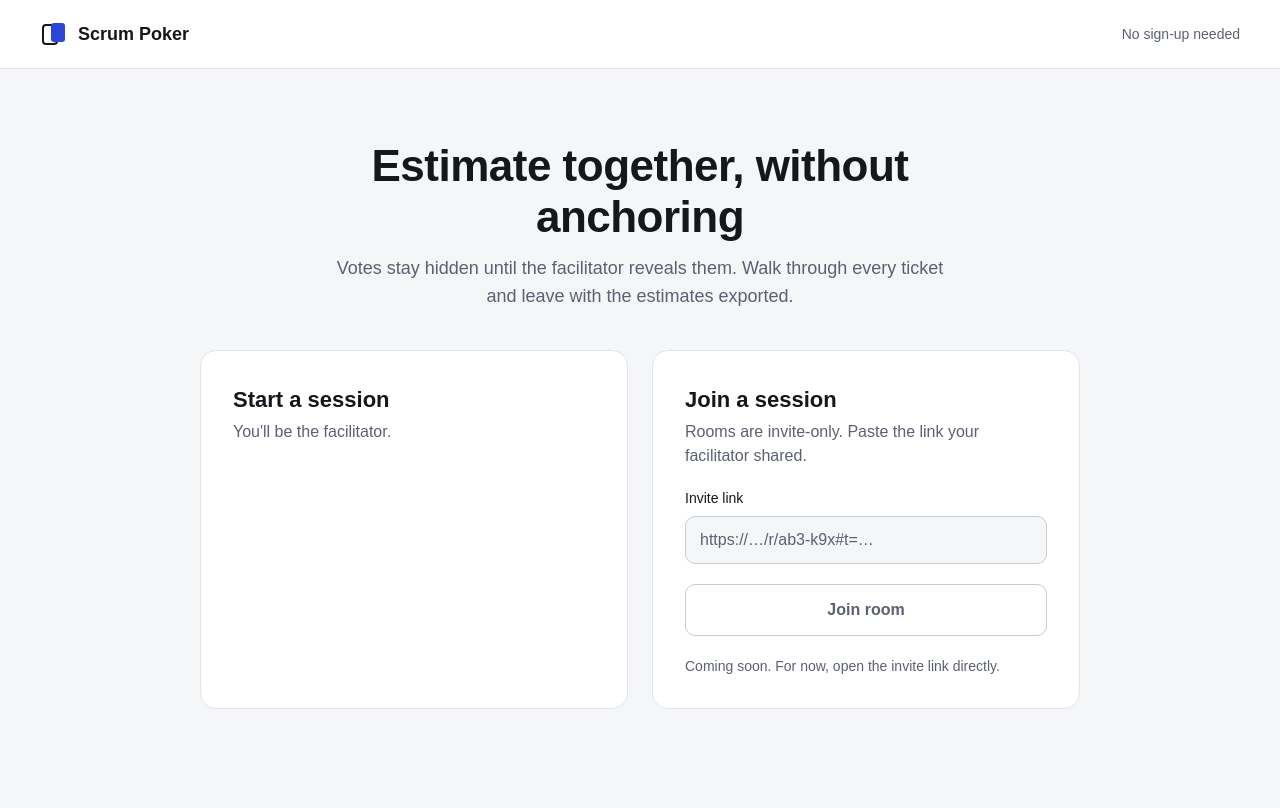
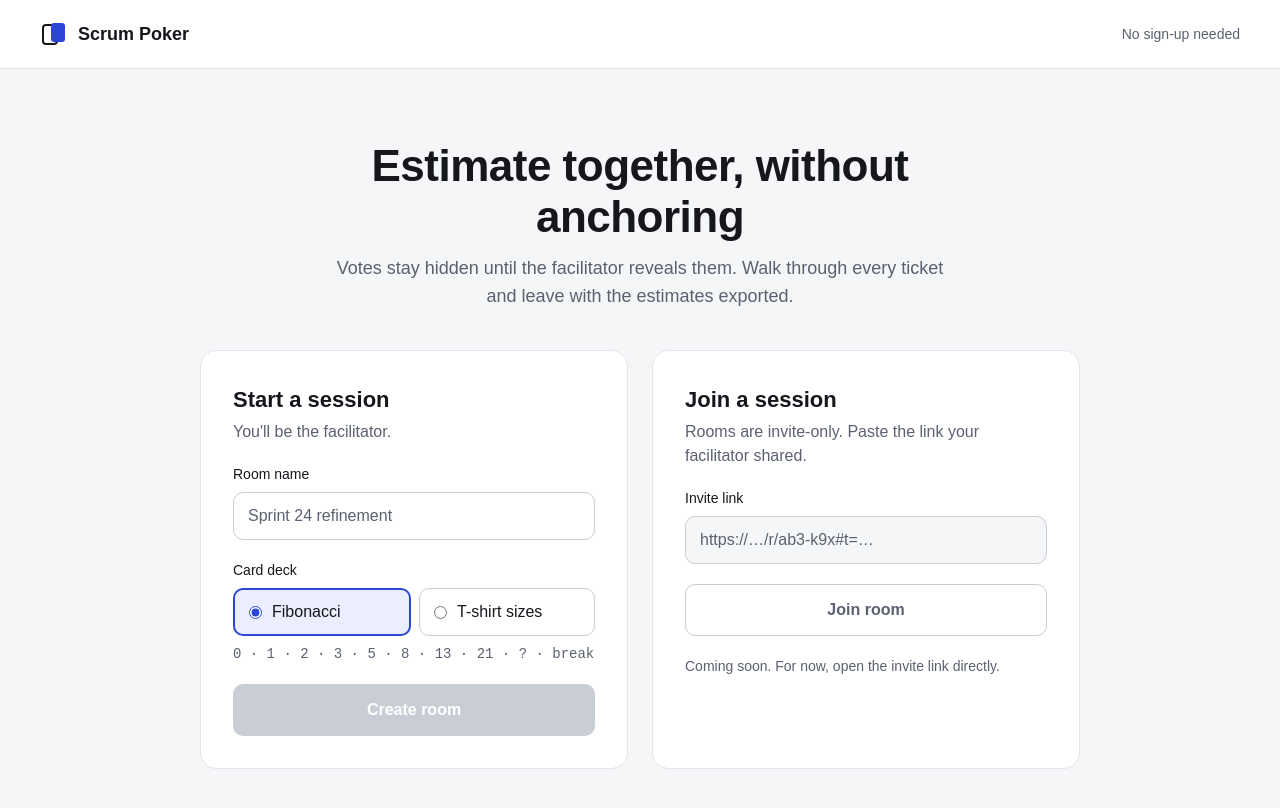
Before and after one commit to janielee1111/scrum-gromming-poker, a React (Vite) app in the folder frontend/: page / in a window 1280 px wide. Shown: the top 808 px of the page. Built offline with nearby package versions, Linux system fonts and the light colour scheme.

Commit message:
STAR-29 add Create room form with placeholder handler

```diff
--- /dev/null
+++ b/frontend/src/components/CreateRoomForm.tsx
@@ -0,0 +1,86 @@
+import { useState, type SubmitEvent } from 'react';
+import { DECKS, DEFAULT_DECK, type DeckType } from '@scrum-grooming-poker/shared';
+import { TextField } from './ui/TextField';
+import { Button } from './ui/Button';
+
+const deckTypes = Object.keys(DECKS) as DeckType[];
+
+export type CreateRoomInput = { roomName: string; deck: DeckType };
+
+type Props = {
+  onSubmit: (input: CreateRoomInput) => Promise<void>;
+};
+
+export function CreateRoomForm({ onSubmit }: Props) {
+    const [roomName, setRoomName] = useState('');
+    const [deck, setDeck] = useState<DeckType>(DEFAULT_DECK);
+    const [submitting, setSubmitting] = useState(false);
+    const [error, setError] = useState<string | null>(null);
+
+    const trimmedName = roomName.trim();
+    const canSubmit = trimmedName.length > 0 && !submitting;
+
+    async function handleSubmit(event: SubmitEvent<HTMLFormElement>) {
+        event.preventDefault();
+        if (!canSubmit) return;
+
+        setSubmitting(true);
+        setError(null);
+        try{
+            await onSubmit({ roomName: trimmedName, deck });
+        } catch {
+            setError("Couldn't create the room. Please try again.");
+        } finally {
+            setSubmitting(false);
+        }
+    }
+
+    return (
+        <form className="flex flex-col gap-5" onSubmit={handleSubmit}>
+            <TextField
+                id="room-name"
+                label="Room name"
+                placeholder="Sprint 24 refinement"
+                autoComplete="off"
+                value={roomName}
+                onChange={(e) => setRoomName(e.target.value)}
+            />
+            <fieldset className="flex flex-col gap-2">
+                <legend className="mb-2 text-sm font-medium">Card deck</legend>
+                <div className="flex gap-2">
+                    {deckTypes.map((type) => (
+                        <label
+                            key={type}
+                            className="flex h-12 flex-1 cursor-pointer items-center gap-2.5 rounded-field
+                            border border-line-strong px-3.5 text-base
+                            has-checked:border-2 has-checked:border-primary has-checked:bg-primary-soft
+                            has-checked:font-medium
+                            has-focus-visible:outline-2 has-focus-visible:outline-primary"
+                        >
+                            <input
+                                type="radio"
+                                name="deck"
+                                value={type}
+                                checked={deck === type}
+                                onChange={() => setDeck(type)}
+                                className="accent-primary"
+                            />
+                        {DECKS[type].label}
+                        </label>
+                    ))}
+                </div>
+                <p className="font-mono text-sm text-muted">{DECKS[deck].cards.join(' · ')}</p>
+            </fieldset>
+            <Button type="submit" disabled={!canSubmit} aria-busy={submitting}>{submitting ? 'Creating…' : 'Create room'}</Button>
+            {error && (
+                <p
+                role="alert"
+                className="rounded-field border border-warning-line bg-warning-soft px-3.5 py-2.5
+                    text-sm text-warning-ink"
+                >
+                {error}
+                </p>
+            )}
+        </form>
+    );
+}
--- a/frontend/src/pages/HomePage.tsx
+++ b/frontend/src/pages/HomePage.tsx
@@ -1,6 +1,12 @@
 import { Button } from '../components/ui/Button';
 import { Card } from '../components/ui/Card';
 import { TextField } from '../components/ui/TextField';
+import { CreateRoomForm, type CreateRoomInput } from '../components/CreateRoomForm';
+
+async function handleCreateRoom(input: CreateRoomInput){
+  console.log('Create room:', input);
+  await new Promise((resolve) => setTimeout(resolve, 800));
+}
 
 export function HomePage() {
   return (
@@ -50,6 +56,7 @@ export function HomePage() {
               </h2>
               <p className="text-base text-muted">You'll be the facilitator.</p>
             </div>
+            <CreateRoomForm onSubmit={handleCreateRoom} />
           </Card>
 
           <Card aria-labelledby="join-heading">
--- a/frontend/src/styles/global.css
+++ b/frontend/src/styles/global.css
@@ -13,6 +13,13 @@
   --color-primary: #2b46d6; /* bg-primary, text-primary, border-primary */
   --color-primary-hover: #1c2f9e; /* hover:bg-primary-hover */
   --color-primary-soft: #eaeeff; /* bg-primary-soft */
+  --color-warning: #b5530f; /* text-warning */
+  --color-warning-soft: #fdf0e6; /* bg-warning-soft */
+  --color-warning-ink: #5c2a06; /* text-warning-ink */
+  --color-warning-line: #f3d7bf; /* border-warning-line */
+  --color-warning-soft: #fdf0e6;   /* bg-warning-soft */
+  --color-warning-ink: #5c2a06;    /* text-warning-ink */
+  --color-warning-line: #f3d7bf;   /* border-warning-line */
 
   --font-sans: 'IBM Plex Sans', sans-serif;
   --font-mono: 'IBM Plex Mono', monospace;
```
